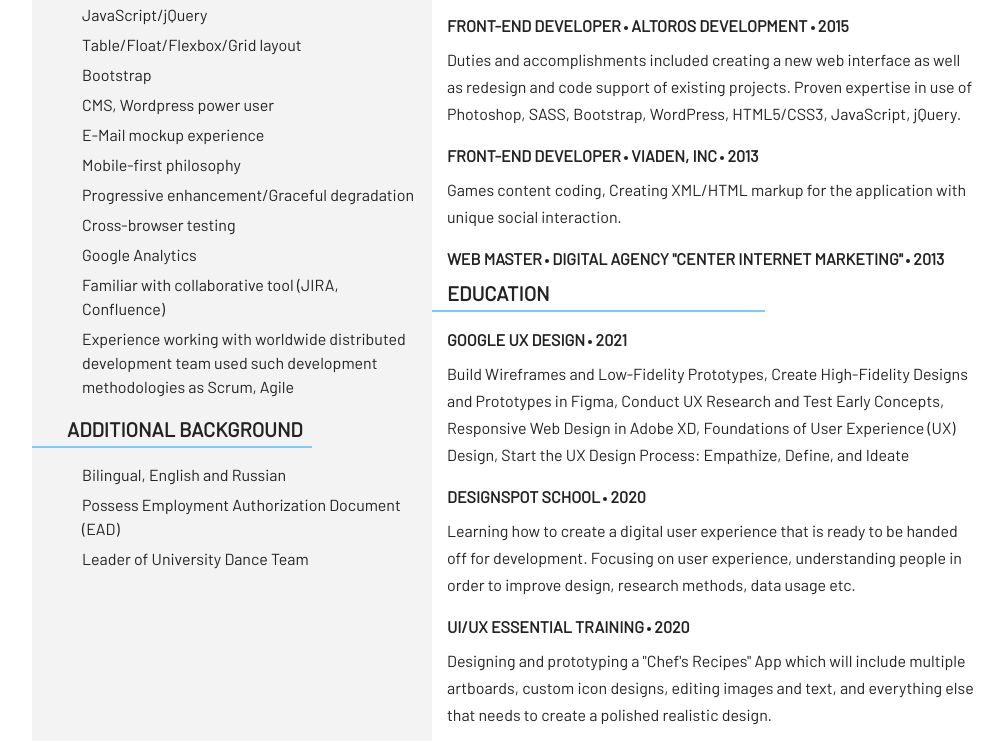
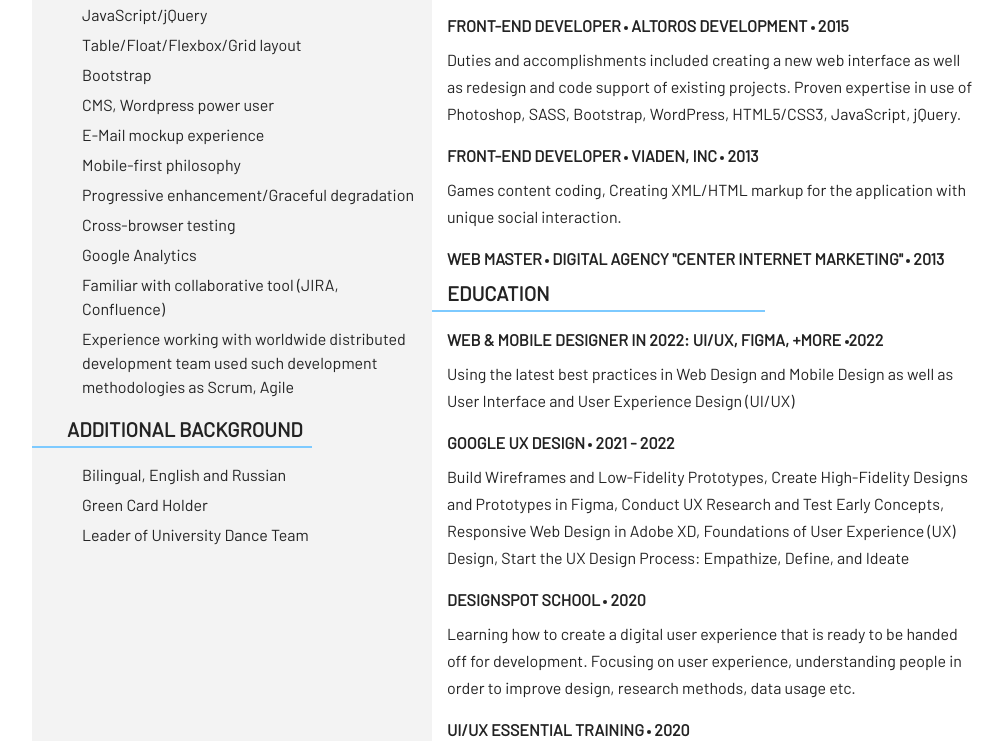
Before and after one commit to kate-pote/resume_project_redesign, a website: page app/index.html in a window 1280 px wide. Shown: the part 551-1292 px from the top of the page, without its empty margins (128-1132 px from the left). Drawn offline with nearby package versions, Linux system fonts and the light colour scheme; files that its build step writes are made by us from their sources.

Commit message:
Update index.html

```diff
--- a/app/index.html
+++ b/app/index.html
@@ -66,7 +66,7 @@
           <h3>Additional background</h3>
           <ul>
             <li>Bilingual, English and Russian</li>
-            <li>Possess Employment Authorization Document (EAD)</li>
+            <li>Green Card Holder</li>
             <li>Leader of University Dance Team</li>
           </ul>
         </aside>
@@ -99,7 +99,11 @@
           <h4>web master <i class="circle"></i> digital agency &quot;Center Internet Marketing&quot; <i class="circle"></i> 2013</h4>
 
           <h3>education</h3>
-            <h4>Google UX Design <i class="circle"></i> 2021</h4>
+          <h4>Web & Mobile Designer in 2022: UI/UX, Figma, +more <i class="circle"></i>2022</h4>
+          <p>
+            Using the latest best practices in Web Design and Mobile Design as well as User Interface and User Experience Design (UI/UX)
+          </p>
+            <h4>Google UX Design <i class="circle"></i> 2021 - 2022</h4>
           <p>
             Build Wireframes and Low-Fidelity Prototypes, Create High-Fidelity Designs and Prototypes in Figma, Conduct UX Research and Test Early Concepts, Responsive Web Design in Adobe XD, Foundations of User Experience (UX) Design, Start the UX Design Process: Empathize, Define, and Ideate
           </p>
```
